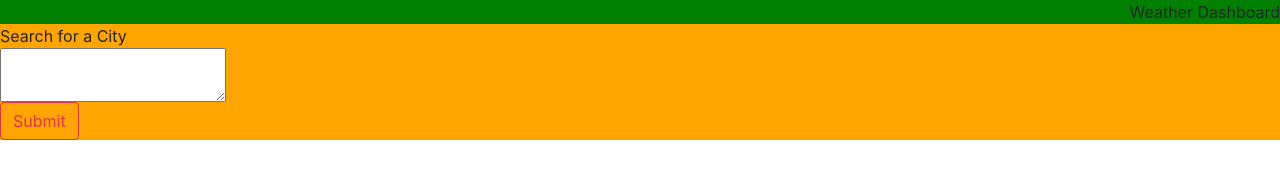
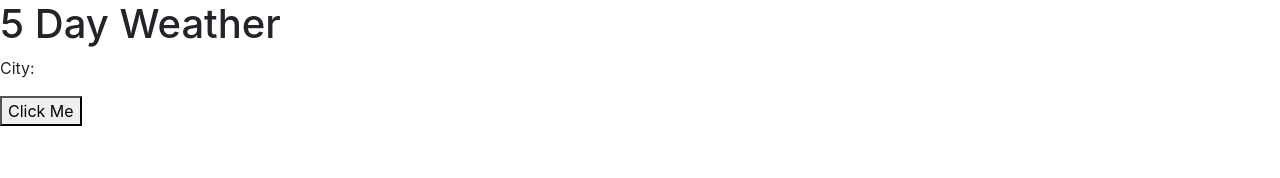
Before and after one commit to HTML-No0b/naturesmoodswings, a plain HTML site: page index.html in a window 1280 px wide. Drawn offline with nearby package versions, Linux system fonts and the light colour scheme.

Commit message:
added new layout idea

```diff
--- a/index.html
+++ b/index.html
@@ -11,20 +11,18 @@
 </head>
 
 <body>
-    <header>Weather Dashboard</header>
     <section>
-        <div id="searchbar">
-            Search for a City
-            <textarea>
-        </textarea>
-            <button type="button"class="btn btn-outline-danger">Submit</button></div>
+        <h1 id="para1">5 Day Weather</h1>
+        <p id="inputContainer">City:</p>
+            <button>Click Me</button>
     </section>
+
     <!--this is a container to get filled with JS that displays the history-->
     <section class="searchHistory"></section>
     <!--These get filled with Javascript code-->
 <section class="current" id="today"></section>
 <section class="forecast" id="forcast"></section>
-
+<div class="searchbar"></div>
 <script src="./script.js"></script>
 </body>
 
--- a/script.js
+++ b/script.js
@@ -1,11 +1,11 @@
 var url = "http://api.openweathermap.org";
 var apiKey = "731ac8af444163b219a889c601c050eb";
 var searchHistory = [];
-const searchEl = document.createElement('div')
+const searchEl = document.createElement('search')
 //default city
 let lat = 44.954445;
 let lon = -93.091301;
-
+let city = "https://api.openweathermap.org/data/2.5/weather?lat=44.954445&lon=-93.091301&appid=731ac8af444163b219a889c601c050eb"
 //create vars for DOM elements refs
 //create function to display search list
 //create function to render search hisoty
@@ -60,3 +60,7 @@ fetch(apiUrl)
     console.error(err)
 })
 };
+document.addEventListener("click",function(){
+    document.getElementById("submit").innerHTML="submitted"
+});
+fetchWeather();
```
